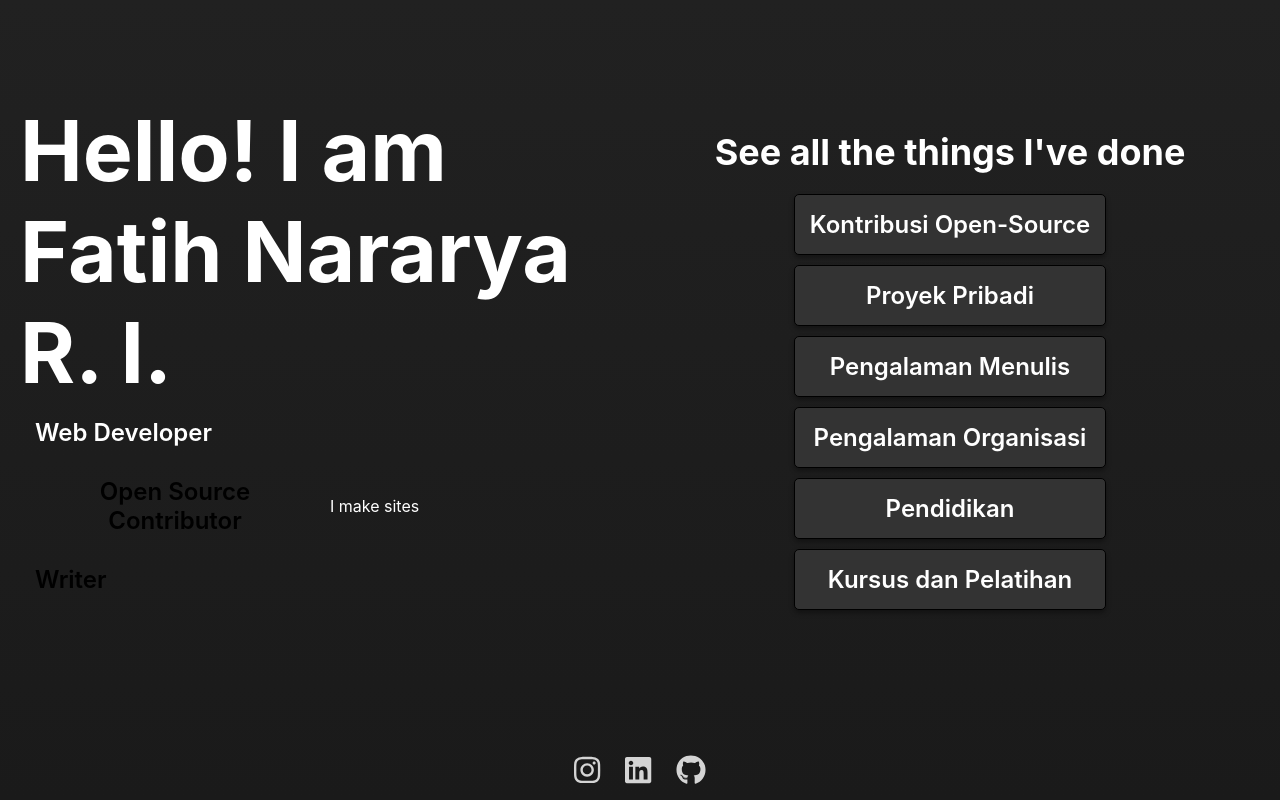
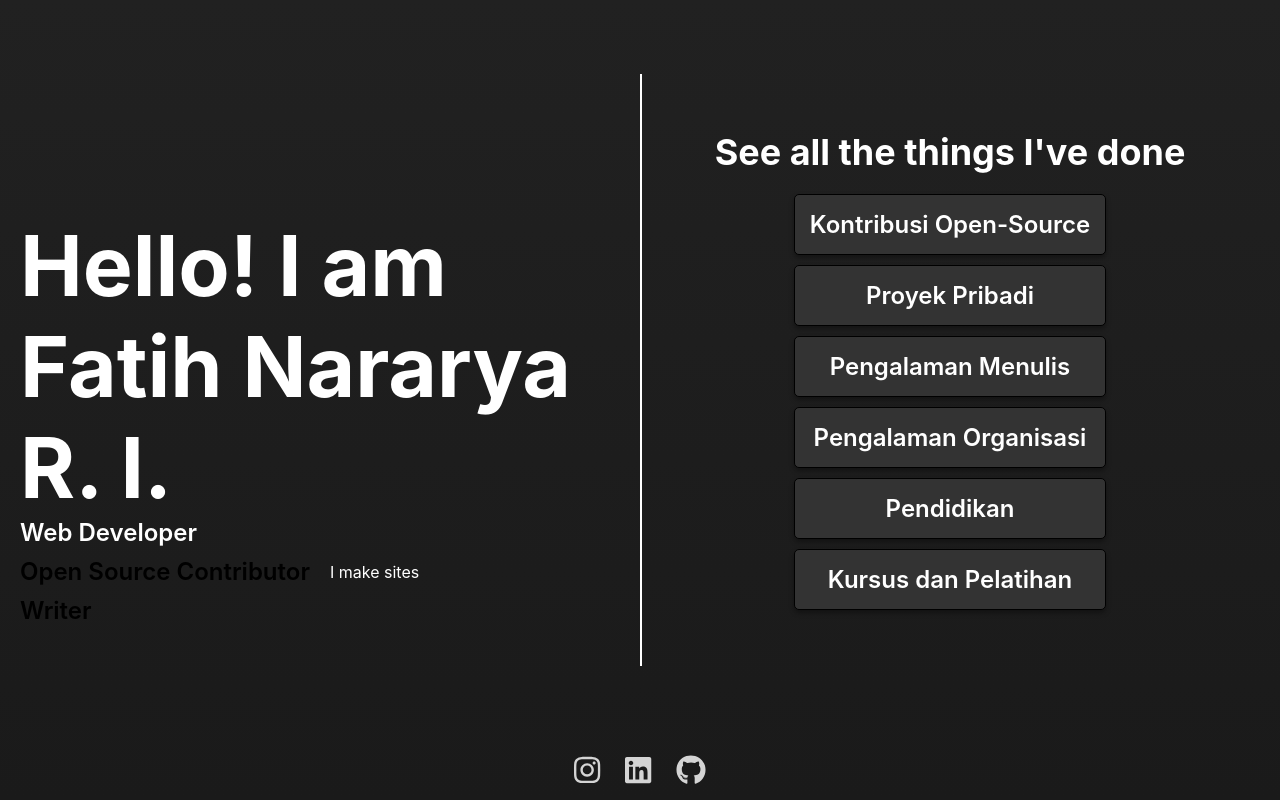
Before and after one commit to Fatih20/FatihNRI, a React (Create React App) app: page / in a window 1280 px wide. Built offline with nearby package versions, Linux system fonts and the light colour scheme.

Commit message:
Add separator

```diff
--- a/src/App.js
+++ b/src/App.js
@@ -26,6 +26,7 @@ const First = styled.div`
     display: flex;
     flex-grow: 1;
     padding: 0 20px;
+    position: relative;
     width: 100%;
 
 
@@ -34,12 +35,40 @@ const First = styled.div`
     }
 `;
 
+const FloatContainer = styled.div`
+    display: flex;
+    flex-direction: column;
+    height: 100%;
+    left: 0;
+    justify-content: center;
+    position: absolute;
+    top: 0;
+    width: 50%;
+
+
+    /* border: solid 1px white; */
+
+`;
+
+const Border = styled.div`
+    border-right: solid 2px white;
+    height: 80%;
+    margin-right: -2px;
+    width: 100%;
+
+    /* border: solid 1px red; */
+
+`;
+
 function App() {
   return (
     <>
       <GlobalTransition />
       <Main>
         <First>
+          <FloatContainer>
+            <Border />
+          </FloatContainer>
           <Profile />
           <Body/>
         </First>
--- a/src/components/body/body.js
+++ b/src/components/body/body.js
@@ -10,11 +10,11 @@ import { VanillaButton } from "../../GlobalComponent";
 
 const Main = styled.div`
     align-items: center;
-    /* background-color: #f9c440; */
     color: white;
     display: flex;
     flex-direction: column;
     justify-content: center;
+    padding: 20px 0;
     overflow: auto;
 
     /* border: solid 1px white; */
--- a/src/components/body/content.js
+++ b/src/components/body/content.js
@@ -56,6 +56,7 @@ const Event = styled.div`
     flex-direction: column;
     gap: 2px;
     padding: 20px;
+    width: 60%;
 
 `;
 
@@ -70,7 +71,7 @@ const Subtitle = styled.p`
 export default function Content ({choiceDisplayed, handleChoiceClick}){
 
     function cardMaker ({title, subtitle, timeStart, timeEnd, summary, relevantLink }) {
-        const time = timeEnd === null ? `(${timeStart})` : `(${timeStart} — ${timeEnd})`
+        const time = timeEnd === null || timeEnd === undefined ? `(${timeStart})` : `(${timeStart} — ${timeEnd})`
 
         return (
             <Event>
--- a/src/components/profile.js
+++ b/src/components/profile.js
@@ -7,15 +7,11 @@ import occupations from "../content/occupation";
 
 
 const Main = styled.div`
+    align-items: flex-start;
     color: white;
     display: flex;
-`;
-
-const Content = styled.div`
-    align-items: flex-start;
-    display: flex;
     flex-direction: column;
-    width: 100%;
+    justify-content: center;
 
     /* border: solid 1px white; */
 `;
@@ -44,6 +40,7 @@ const OccupationContainer = styled.div`
     display: flex;
     flex-direction: column;
     flex-wrap: nowrap;
+    gap: 10px;
 
     /* border: solid 1px white; */
 `;
@@ -56,7 +53,6 @@ const Occupation = styled(VanillaButton)`
     background-color: rgba(0, 0, 0, 0);
     box-sizing: border-box;
     color: ${({chosen}) => chosen ? "white" : "black"};
-    padding: 15px;
     transition: color 0s, background-color 0s, box-shadow 0s;
 
     & > h2 {
@@ -89,7 +85,6 @@ export default function Profile (){
 
     return (
         <Main>
-            <Content>
             <Title>Hello! I am <br/>Fatih Nararya R. I.</Title>
             <BottomContainer>
                 <OccupationContainer>
@@ -99,7 +94,6 @@ export default function Profile (){
                     <p>{occupations[indexOfShownOccupation]["summary"]}</p>
                 </SummaryContainer>
             </BottomContainer>
-            </Content>
         </Main>
     )
 }
```
Lines whose indentation alone changed are shown as unchanged.
